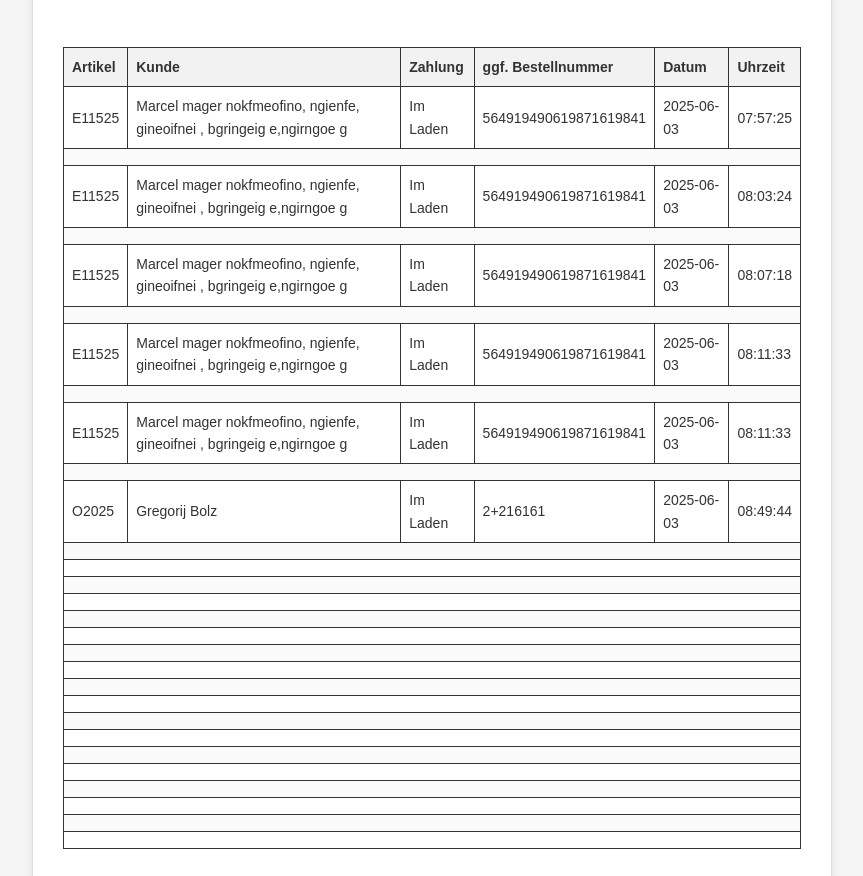
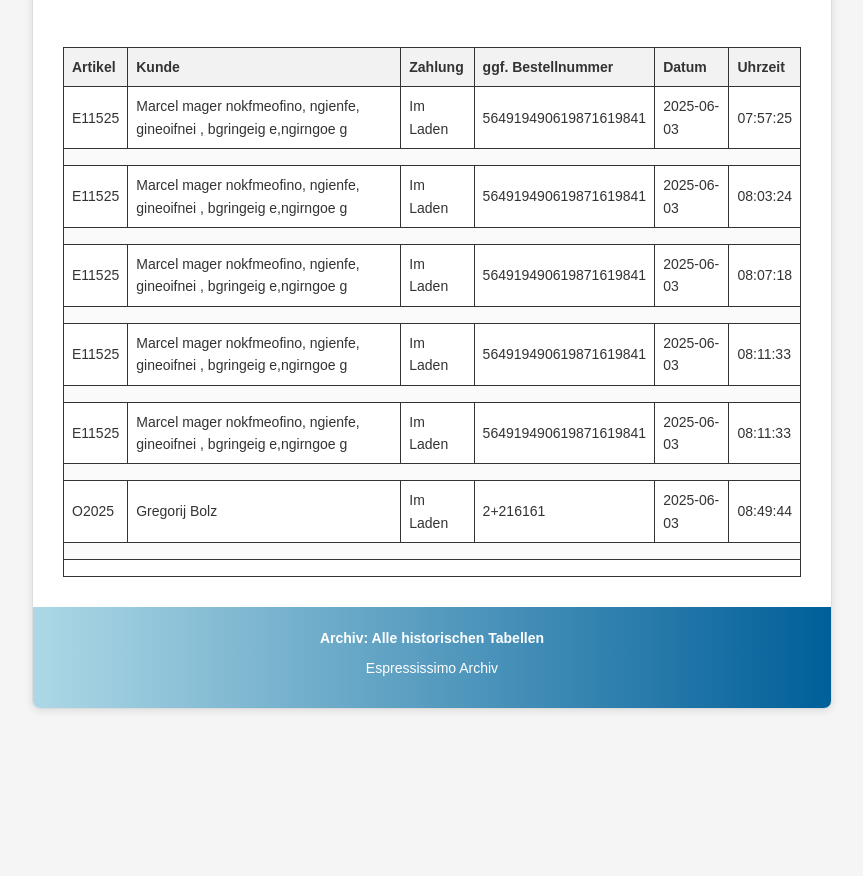
Before and after one commit to espressissimo/customerordersarchiv, a plain HTML site: page index.html in a window 1280 px wide. Shown: the part 112-988 px from the top of the page, without its empty margins (208-1071 px from the left). After the commit the page ends 861 px from the top, so only its background shows below. Drawn offline with Linux system fonts and the light colour scheme.

Commit message:
Update index.html (Archiv) via Pipedream

```diff
--- a/index.html
+++ b/index.html
@@ -2,7 +2,7 @@
 <html lang="de">
 <head>
   <meta charset="UTF-8" />
-  <title>Archiv: Alle historischen Tabellen</title>
+  <title>Orders Archiv</title>
   <style>
     * { margin: 0; padding: 0; box-sizing: border-box; }
     body {
@@ -69,7 +69,7 @@
 <body>
   <div class="container">
     <div class="header">
-      <h1>Archiv: Alle historischen Tabellen</h1>
+      <h1>Orders Archiv</h1>
     </div>
     <div class="content">
       <table>
@@ -139,22 +139,6 @@
         </tr>
         <tr><td colspan="6" style="height: 16px;"></td></tr>
         <tr><td colspan="6" style="height: 16px;"></td></tr>
-        <tr><td colspan="6" style="height: 16px;"></td></tr>
-        <tr><td colspan="6" style="height: 16px;"></td></tr>
-        <tr><td colspan="6" style="height: 16px;"></td></tr>
-        <tr><td colspan="6" style="height: 16px;"></td></tr>
-        <tr><td colspan="6" style="height: 16px;"></td></tr>
-        <tr><td colspan="6" style="height: 16px;"></td></tr>
-        <tr><td colspan="6" style="height: 16px;"></td></tr>
-        <tr><td colspan="6" style="height: 16px;"></td></tr>
-        <tr><td colspan="6" style="height: 16px;"></td></tr>
-        <tr><td colspan="6" style="height: 16px;"></td></tr>
-        <tr><td colspan="6" style="height: 16px;"></td></tr>
-        <tr><td colspan="6" style="height: 16px;"></td></tr>
-        <tr><td colspan="6" style="height: 16px;"></td></tr>
-        <tr><td colspan="6" style="height: 16px;"></td></tr>
-        <tr><td colspan="6" style="height: 16px;"></td></tr>
-        <tr><td colspan="6" style="height: 16px;"></td></tr>
         </tbody>
       </table>
     </div>
```
